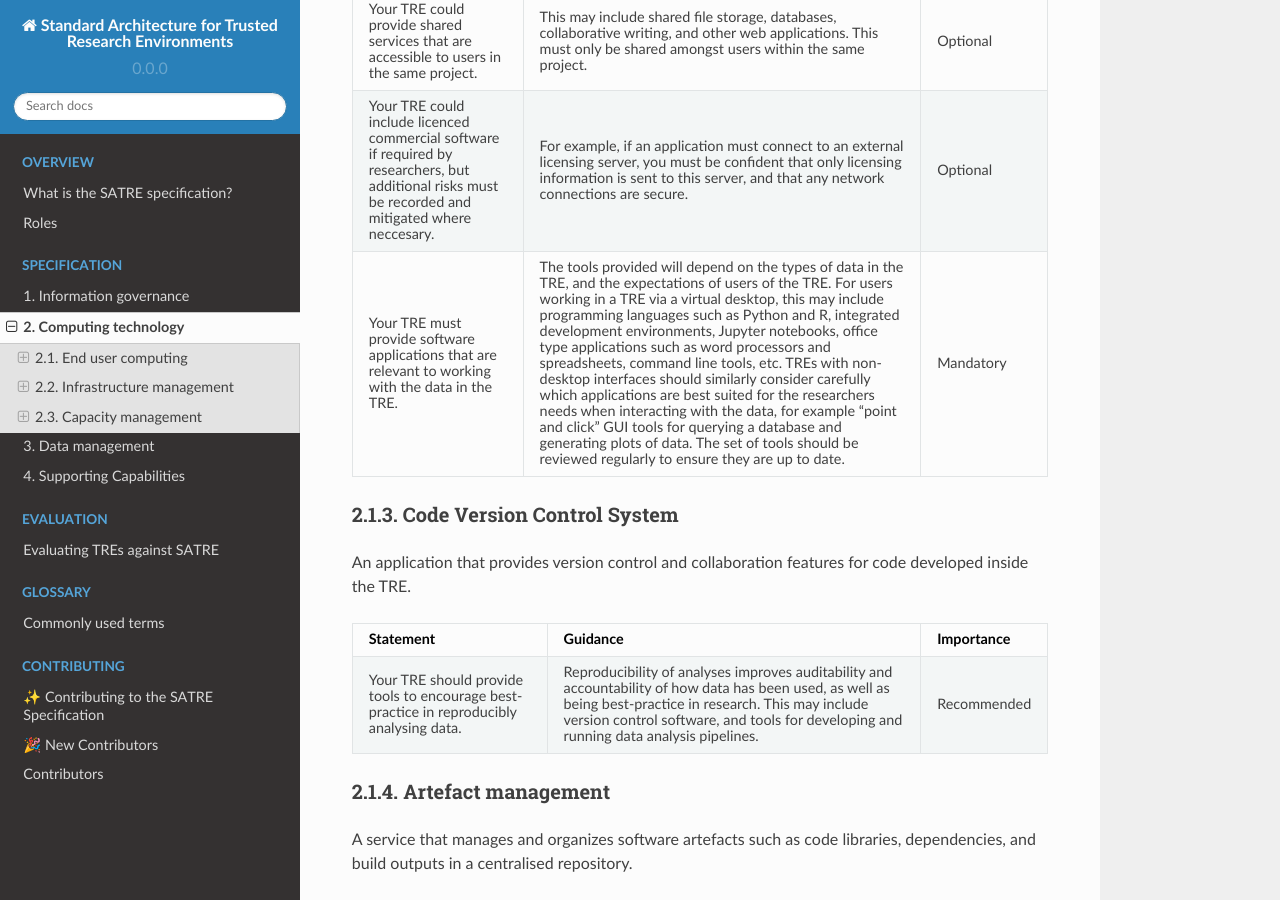
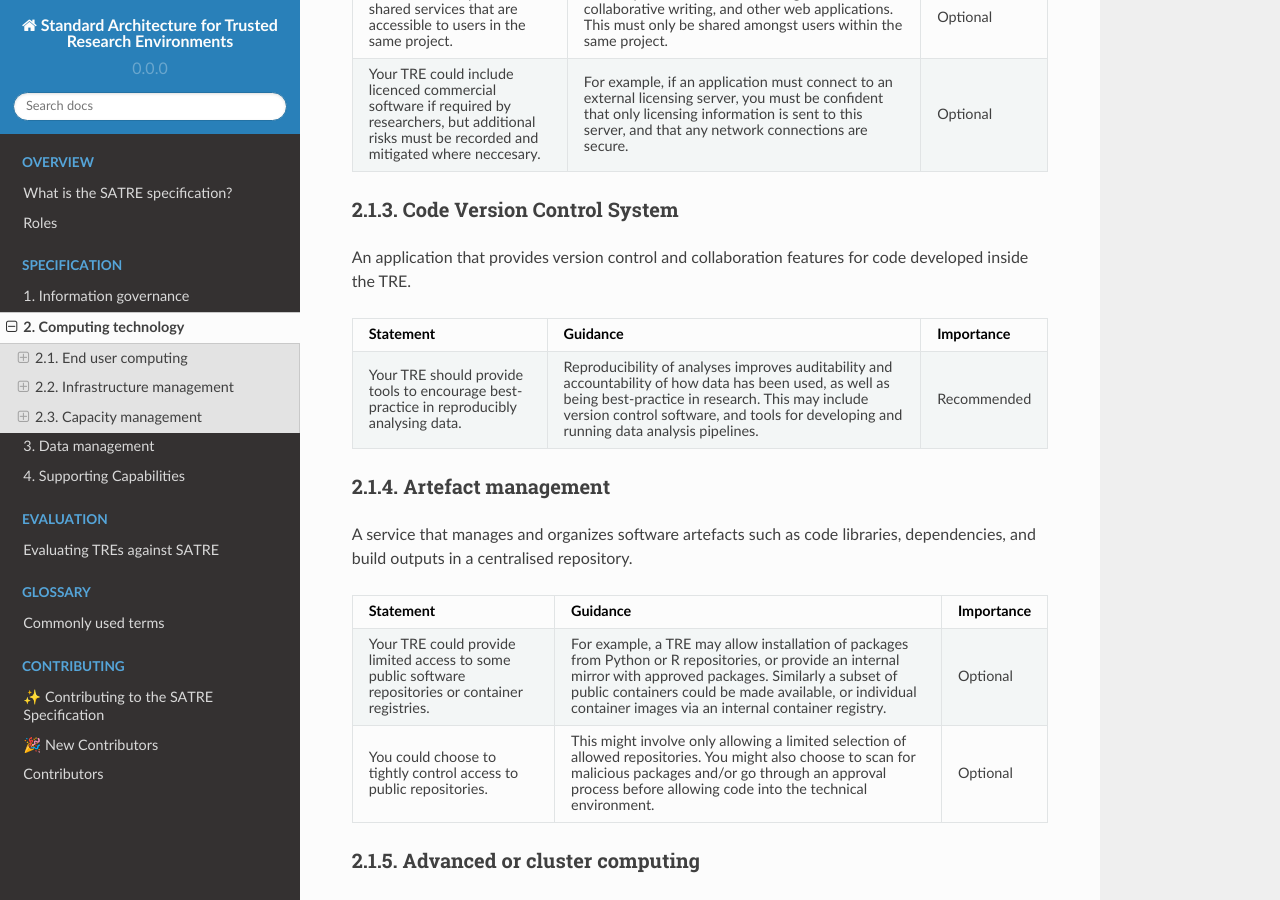
Before and after one commit to sa-tre/satre-specification, a Sphinx documentation site: the page built from docs/source/pillars/computing_technology.md, in a window 1280 px wide and 900 px high, scrolled down 1870 px. Built offline with Sphinx 7.4.7 and the Read the Docs theme 2.0.0, drawn with Linux system fonts in a browser that asks for light colours.

Commit message:
:coffin: Remove 'Your TRE must provide software applications that are relevant to working with the data in the TRE.'

````diff
--- a/docs/source/pillars/computing_technology.md
+++ b/docs/source/pillars/computing_technology.md
@@ -77,12 +77,6 @@ The tools used by researchers inside a TRE, such as programming languages, IDEs
 * - Your TRE could include licenced commercial software if required by researchers, but additional risks must be recorded and mitigated where neccesary.
   - For example, if an application must connect to an external licensing server, you must be confident that only licensing information is sent to this server, and that any network connections are secure.
   - Optional
-* - Your TRE must provide software applications that are relevant to working with the data in the TRE.
-  - The tools provided will depend on the types of data in the TRE, and the expectations of users of the TRE.
-    For users working in a TRE via a virtual desktop, this may include programming languages such as Python and R, integrated development environments, Jupyter notebooks, office type applications such as word processors and spreadsheets, command line tools, etc.
-    TREs with non-desktop interfaces should similarly consider carefully which applications are best suited for the researchers needs when interacting with the data, for example "point and click" GUI tools for querying a database and generating plots of data.
-    The set of tools should be reviewed regularly to ensure they are up to date.
-  - Mandatory
 ```
 
 ### Code Version Control System
````
